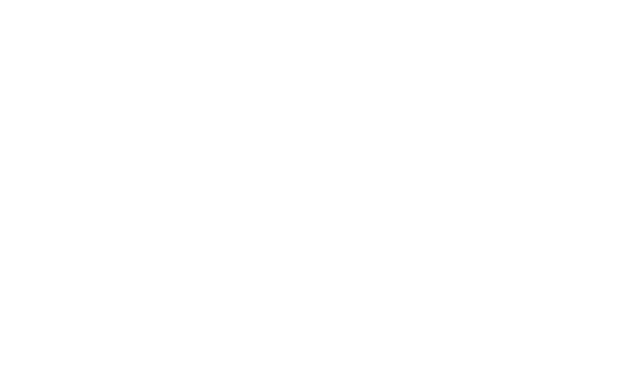
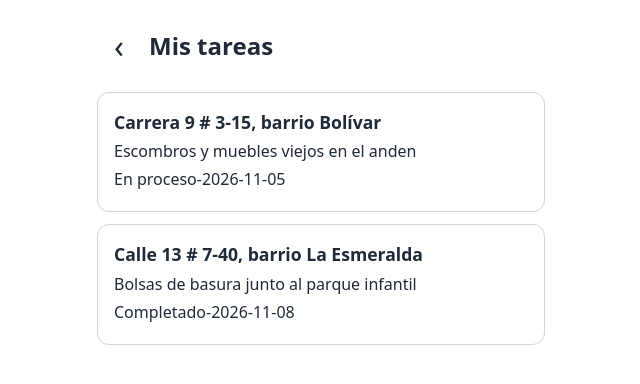
Before and after one commit to mifernandez19/ecoclick-frontend, a React (Vite) app: page /mis-tareas in a window 1280 px wide. Before the commit this address had no page. Shown: the top 384 px of the page, without its empty margins (319-959 px from the left). Built offline with nearby package versions, Linux system fonts and the light colour scheme.

Commit message:
feat(operador): agrega pantalla Mis tareas con estado vacio

```diff
--- a/src/App.jsx
+++ b/src/App.jsx
@@ -6,6 +6,7 @@ import Login from './pages/Login'
 import Registro from './pages/Registro'
 import MisReportes from './pages/MisReportes'
 import ReportesCoordinador from './pages/ReportesCoordinador'
+import MisTareas from './pages/MisTareas'
 
 function App(){
   return (
@@ -17,6 +18,7 @@ function App(){
       <Route path="/registro" element={<Registro/>} />
       <Route path="/mis-reportes" element={<MisReportes />} />
       <Route path="/reportes-coordinador" element={<ReportesCoordinador/>}/>
+      <Route path='/mis-tareas' element={<MisTareas/>}/>
     </Routes>
   )
 }
--- a/src/data/reportes.js
+++ b/src/data/reportes.js
@@ -5,6 +5,7 @@ const reportes = [
         descripcion: 'Bolsas de basura acumuladas en la esquina',
         estado: 'Pendiente',
         fecha: '2026-11-02',
+        operadorId: null,
     },
     {
        id:2,
@@ -12,6 +13,7 @@ const reportes = [
         descripcion: 'Escombros y muebles viejos en el anden',
         estado: 'En proceso',
         fecha: '2026-11-05',
+        operadorId: 1,
     },
     {
         id:3,
@@ -19,6 +21,7 @@ const reportes = [
         descripcion: 'Bolsas de basura junto al parque infantil',
         estado: 'Completado',
         fecha: '2026-11-08',
+        operadorId: 1,
     },
 
 ]
--- /dev/null
+++ b/src/pages/MisTareas.jsx
@@ -0,0 +1,32 @@
+import Encabezado from '../components/Encabezado'
+import TarjetaReporte from '../components/TarjetaReporte'
+import reportes from '../data/reportes'
+
+const operadorActualId =1
+
+function MisTareas() {
+    const misTareas = reportes.filter((reporte) => reporte.operadorId === operadorActualId)
+
+    return (
+        <main>
+            <Encabezado titulo="Mis tareas" volverA="/" />
+                {misTareas.length ===0 &&(
+                    <p>No tienes tareas asignadas por ahora.</p>
+                )}
+
+                {misTareas.map((reporte) => (
+                    <TarjetaReporte
+                        key={reporte.id}
+                        direccion={reporte.direccion}
+                        descripcion={reporte.descripcion}
+                        estado={reporte.estado}
+                        fecha={reporte.fecha}
+                    />
+                ))}
+
+
+        </main>
+    )
+}
+
+export default MisTareas
```
